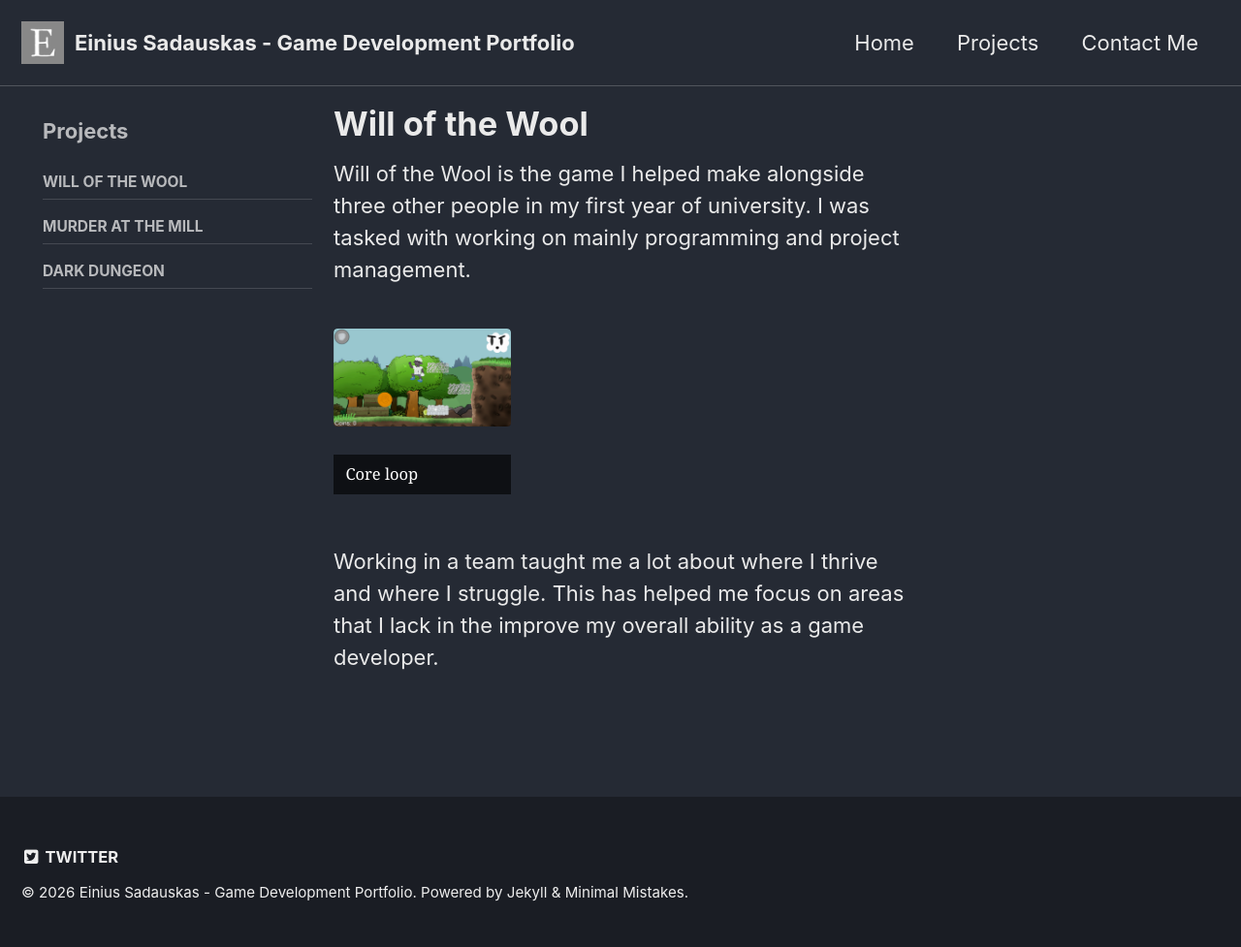
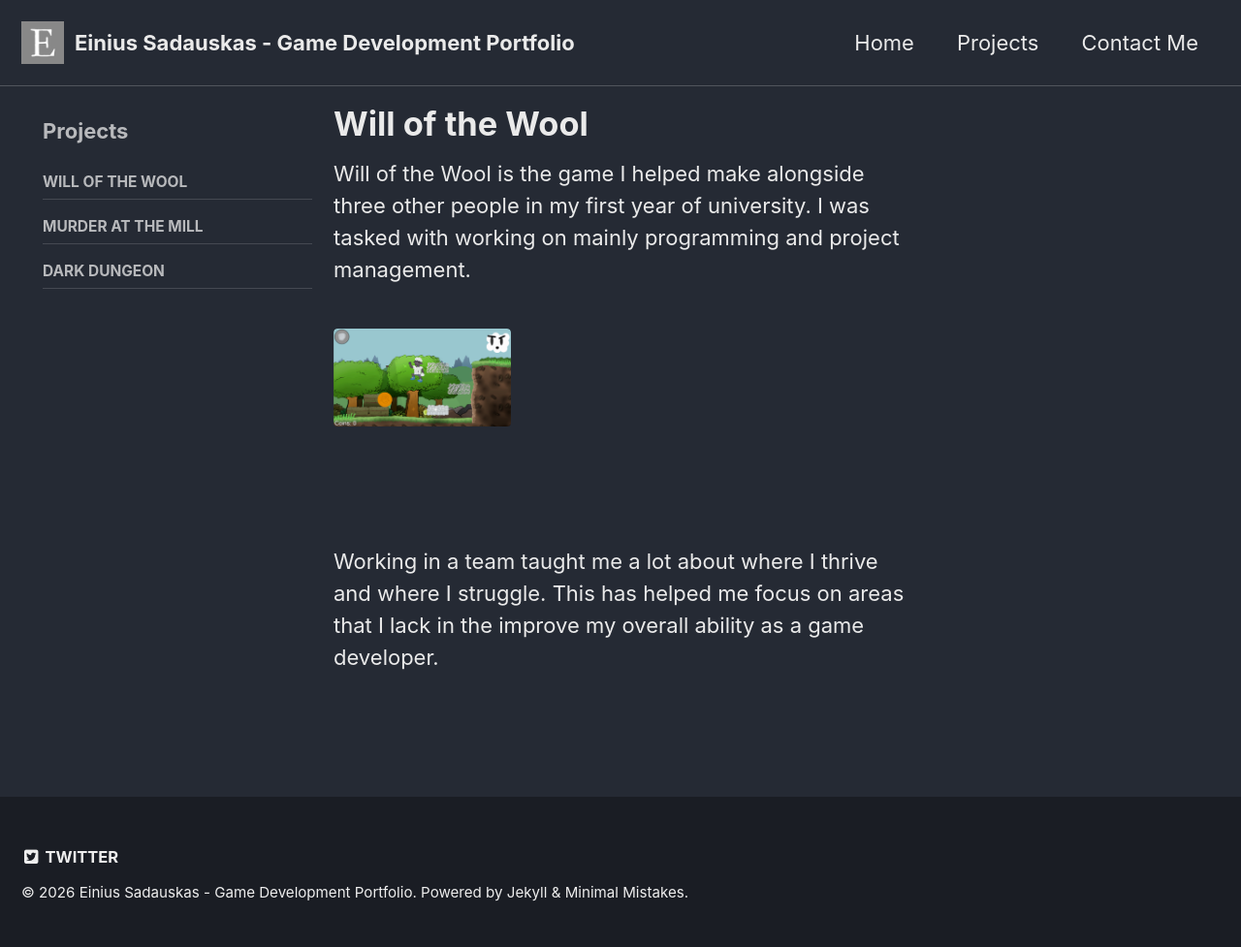
Before and after one commit to Einiuss/Einiuss.github.io, a Jekyll site: the page built from _pages/projects-wotw.md, in a window 1280 px wide. Shown: the whole page at 97% size. Built offline with Jekyll 4.4.1, drawn with Linux system fonts in a browser that asks for light colours.

Commit message:
Update projects-wotw.md

```diff
--- a/_pages/projects-wotw.md
+++ b/_pages/projects-wotw.md
@@ -11,9 +11,6 @@ gallery_wotw:
   - url: /assets/images/Wotw.PNG
     image_path: /assets/images/Wotw.PNG
     alt: "Grassy Level"
-    title: "Core loop"
-    caption: "Core loop"
-
 ---
 
 
```
